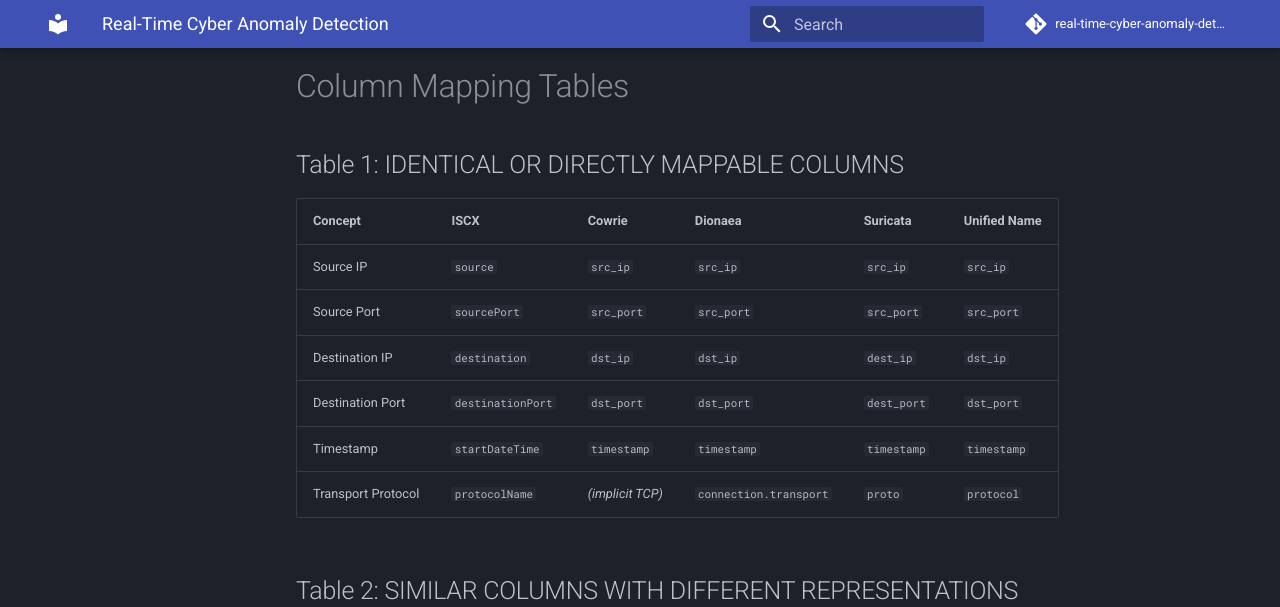
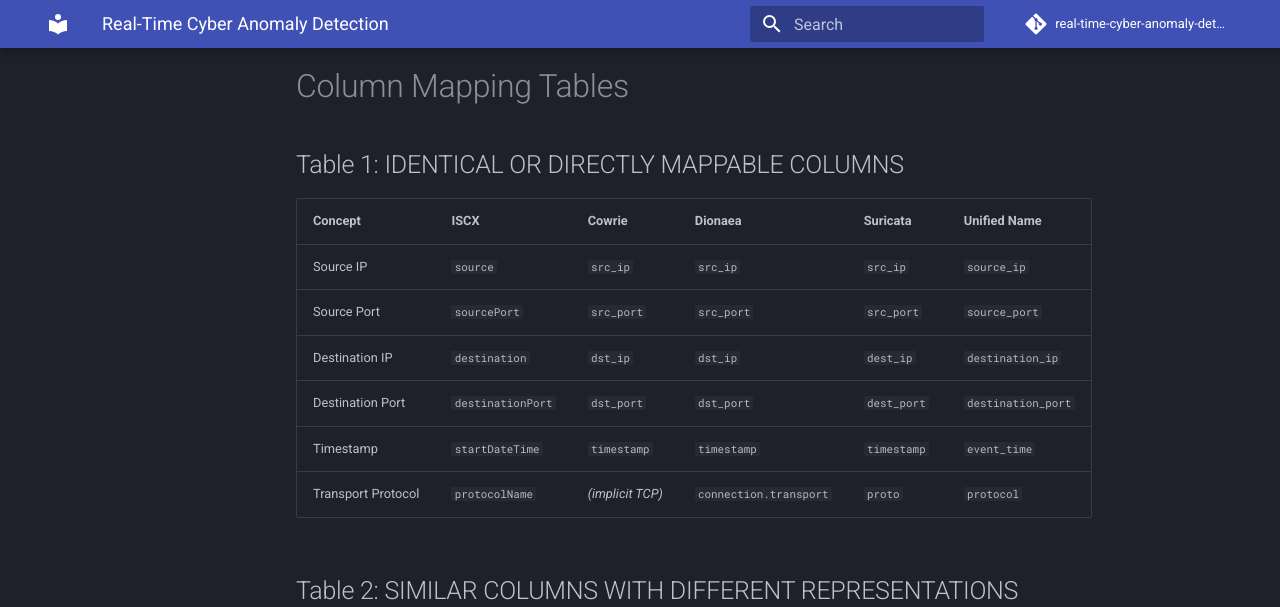
Before and after one commit to francescacraievich/real-time-cyber-anomaly-detection, an MkDocs documentation site: the page built from docs/feature_engineering.md, in a window 1280 px wide and 900 px high, scrolled down 1143 px. Shown: the top 607 px of the window. Built offline with MkDocs 1.6.1 and Material for MkDocs 9.7.7, drawn with Linux system fonts in a browser that asks for light colours; comment, search, counter and statistics services are not loaded.

Commit message:
minor changes

```diff
--- a/docs/feature_engineering.md
+++ b/docs/feature_engineering.md
@@ -32,11 +32,11 @@ To unify the datasets, select only the **columns relevant for anomaly detection
 
 | Concept | ISCX | Cowrie | Dionaea | Suricata | Unified Name |
 |---------|------|--------|---------|----------|--------------|
-| Source IP | `source` | `src_ip` | `src_ip` | `src_ip` | `src_ip` |
-| Source Port | `sourcePort` | `src_port` | `src_port` | `src_port` | `src_port` |
-| Destination IP | `destination` | `dst_ip` | `dst_ip` | `dest_ip` | `dst_ip` |
-| Destination Port | `destinationPort` | `dst_port` | `dst_port` | `dest_port` | `dst_port` |
-| Timestamp | `startDateTime` | `timestamp` | `timestamp` | `timestamp` | `timestamp` |
+| Source IP | `source` | `src_ip` | `src_ip` | `src_ip` | `source_ip` |
+| Source Port | `sourcePort` | `src_port` | `src_port` | `src_port` | `source_port` |
+| Destination IP | `destination` | `dst_ip` | `dst_ip` | `dest_ip` | `destination_ip` |
+| Destination Port | `destinationPort` | `dst_port` | `dst_port` | `dest_port` | `destination_port` |
+| Timestamp | `startDateTime` | `timestamp` | `timestamp` | `timestamp` | `event_time` |
 | Transport Protocol | `protocolName` | *(implicit TCP)* | `connection.transport` | `proto` | `protocol` |
 
 ## Table 2: SIMILAR COLUMNS WITH DIFFERENT REPRESENTATIONS
```
